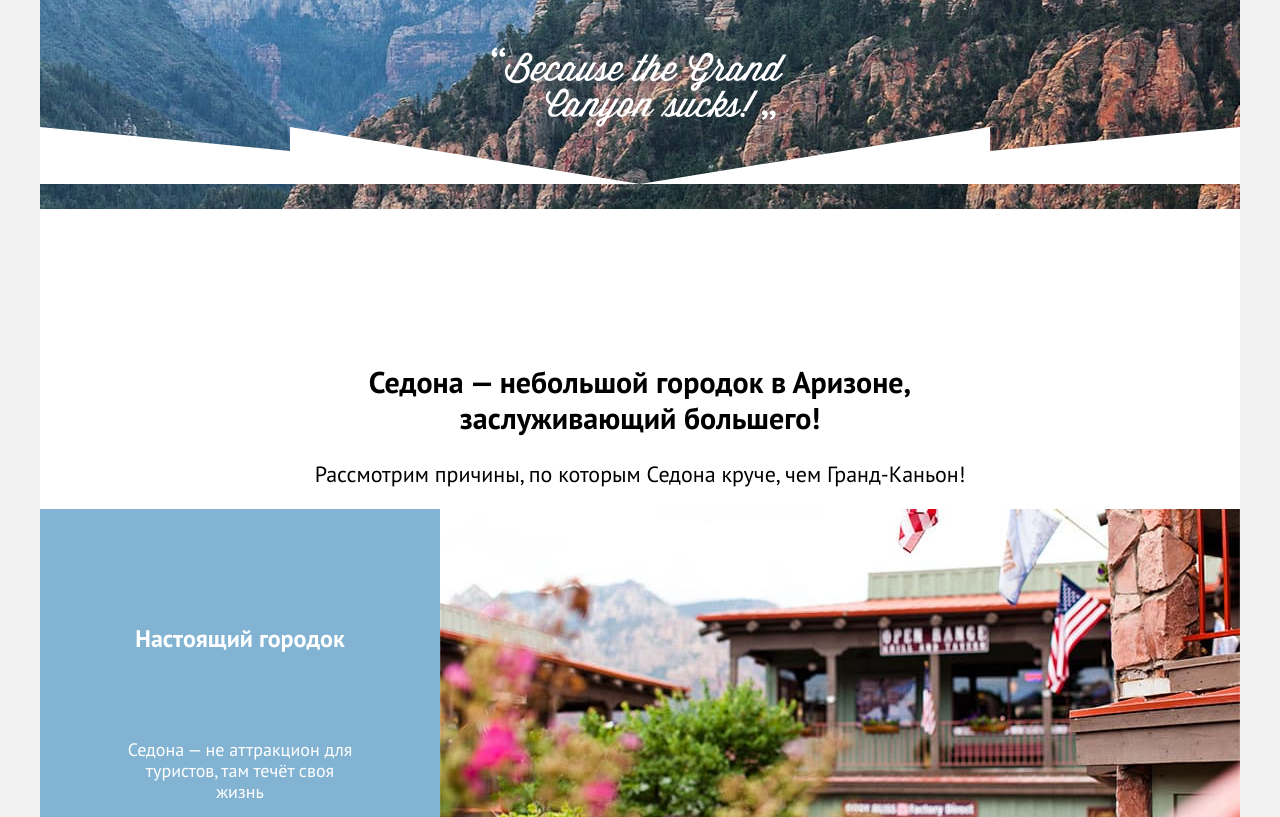
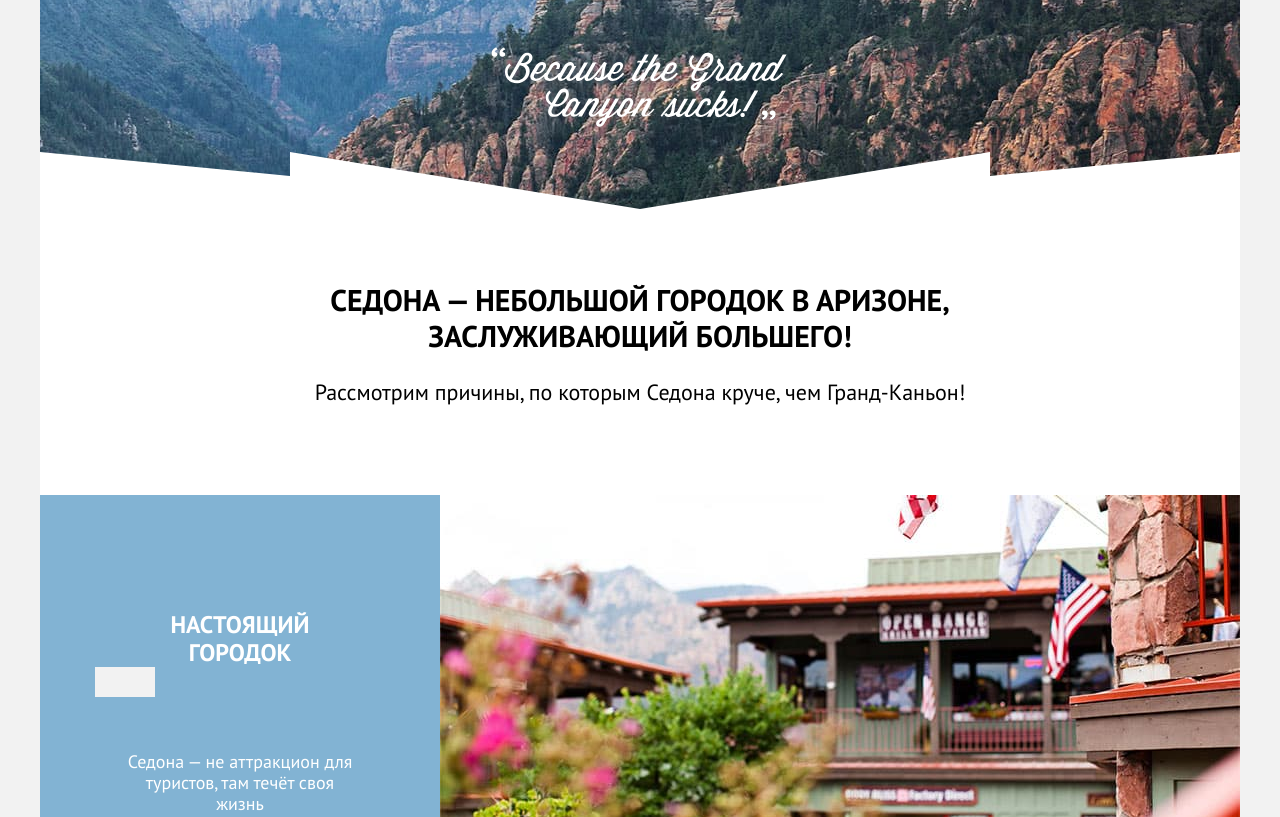
Before and after one commit to htmlacademy-htmlcss/2164937-sedona-36, a plain HTML site: page 6/index.html in a window 1280 px wide. Shown: the part 340-1157 px from the top of the page. Drawn offline with Linux system fonts and the light colour scheme.

Commit message:
:heavy_check_mark: Сборка #6

```diff
--- a/6/styles/style.css
+++ b/6/styles/style.css
@@ -76,8 +76,26 @@ left: 0;
 }
 .welcome{
  padding-top: 51px;
- padding-bottom: 151px;
  }
+ .crown{
+  padding-top: 25px;
+ }
+
+.hero h2 {
+  font-size: 30px;
+  line-height: 36px;
+  font-weight: 700;
+  text-align: center;
+  margin-top: 69px;
+  margin-bottom: 25px;
+  text-transform: uppercase;
+}
+.hero p {
+  font-size: 22px;
+  line-height: 26px;
+  text-align: center;
+  margin-bottom: 90px;
+}
 .logo{
   display: block;
   margin: 0 auto;
@@ -165,18 +183,6 @@ background-color: #756257;
   align-items: center;
   padding-bottom: 8px;
 }
-
-.hero h2 {
-  font-size: 30px;
-  line-height: 36px;
-  font-weight: 700;
-  text-align: center;
-}
-.hero p {
-  font-size: 22px;
-  line-height: 26px;
-  text-align: center;
-}
 .inner-header-title {
   font-size: 60px;
   line-height: 78px;
@@ -225,11 +231,25 @@ background-color: #756257;
   list-style-type: none;
 }
 .advantages-title {
+  position: relative;
   font-size: 24px;
   line-height: 28px;
   text-align: center;
   font-weight: 700;
-  padding-bottom: 62px;
+  padding-bottom: 30px;
+  text-transform: uppercase;
+}
+.advantages-title::after{
+  content: "";
+  display: block;
+  bottom: 0;
+  left: 50%;
+  right: 50%;
+  transform: translateX(-50%);
+  width: 60px;
+  height: px;
+  background-color: #f2f2f2;
+  padding-bottom: 30px;
 }
 .advantages-item{
   background: rgba(131, 179, 211, 0.12);
```
